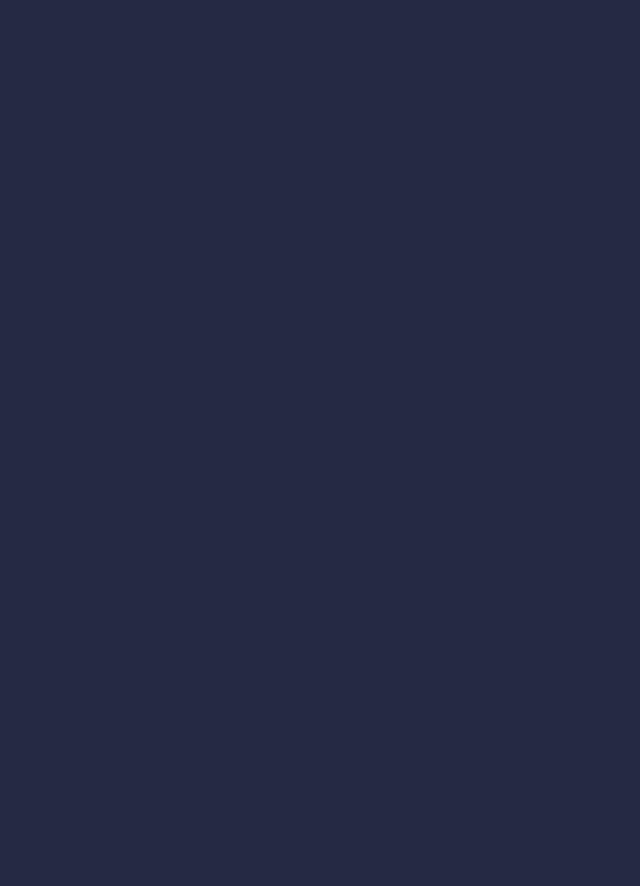
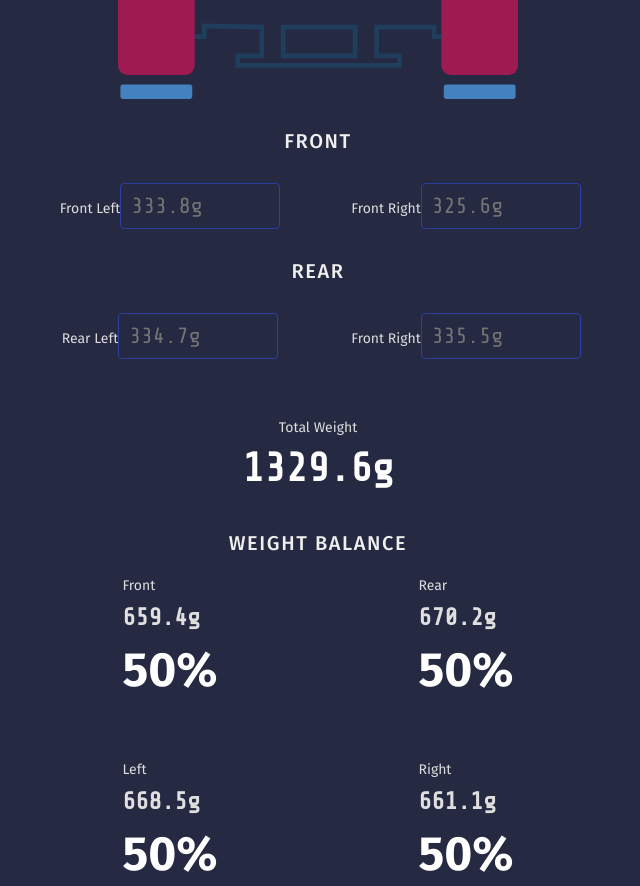
Before and after one commit to ihsanashi/react-rc-scales, a React (Create React App) app: page / in a window 1280 px wide. Shown: the part 620-1506 px from the top of the page, without its empty margins (322-962 px from the left). Before the commit the page ends 800 px from the top, so only its background shows below. Built offline with nearby package versions, Linux system fonts and the light colour scheme.

Commit message:
add UI for rc car

```diff
--- a/src/components/App/App.js
+++ b/src/components/App/App.js
@@ -1,33 +1,115 @@
 import React from 'react';
-import './App.css';
-import {useForm} from 'react-hook-form';
-import {calculateAxleLoad} from '../services/calcService';
+import styles from './App.module.css';
+import { useForm } from 'react-hook-form';
+import { calculateAxleLoad } from '../services/calcService';
 
 export default function App() {
-
-  const { register, handleSubmit, formState: { errors }} = useForm();
+  const {
+    register,
+    handleSubmit,
+    formState: { errors },
+  } = useForm();
 
   const onSubmit = (data) => {
     let result = calculateAxleLoad(data);
     console.log('result', result);
-  }
+  };
 
   return (
-    <div className="body">
-      <div className="wrapper"></div>
-      <h1>RC Scales</h1>
+    <main className={styles.main}>
+      <section className={styles.car__image}>
+        <img src='./rc-car.svg' alt='RC car' />
+      </section>
+      <section>
         <form onSubmit={handleSubmit(onSubmit)}>
-        <input placeholder='Front Left' {...register("frontLeft", { required: true })}/>
+          <h2 className={styles.section__title}>Front</h2>
+          <div className={styles.grid__container}>
+            <div className={styles.input__container}>
+              <label className={styles.label}>Front left</label>
+              <input
+                className={styles.input__value}
+                placeholder='333.8g'
+                {...register('frontLeft', { required: true })}
+              />
               {errors.frontLeft && 'Front Left value is required!'}
-        <input placeholder='Front Right' {...register("frontRight", { required: true })}/>
+            </div>
+            <div className={styles.input__container}>
+              <label className={styles.label}>Front right</label>
+              <input
+                className={styles.input__value}
+                placeholder='325.6g'
+                {...register('frontRight', { required: true })}
+              />
               {errors.frontRight && 'Front Right value is required!'}
-        <input placeholder='Rear Left' {...register("rearLeft", { required: true })}/>
+            </div>
+          </div>
+          <h2 className={styles.section__title}>Rear</h2>
+          <div className={styles.grid__container}>
+            <div className={styles.input__container}>
+              <label className={styles.label}>Rear left</label>
+              <input
+                className={styles.input__value}
+                placeholder='334.7g'
+                {...register('rearLeft', { required: true })}
+              />
               {errors.rearLeft && 'Rear Left value is required!'}
-        <input placeholder='Rear Right' {...register("rearRight", { required: true })}/>
+            </div>
+            <div className={styles.input__container}>
+              <label className={styles.label}>Front right</label>
+              <input
+                className={styles.input__value}
+                placeholder='335.5g'
+                {...register('rearRight', { required: true })}
+              />
               {errors.rearRight && 'Rear Right value is required!'}
-
-        <input type="submit"/>
+            </div>
+          </div>
         </form>
+      </section>
+      <section className={styles.total__weight}>
+        <h5>total weight</h5>
+        <h2>1329.6g</h2>
+      </section>
+      <section className={styles.weight__balance}>
+        <h2 className={styles.section__title}>weight balance</h2>
+        <div className={styles.grid__container}>
+          <div className={styles.input__container}>
+            <label className={styles.label}>Front</label>
+            <h4 className={styles.weight__balance__value}>659.4g</h4>
+            <h2 className={styles.weight__balance__percentage}>50%</h2>
           </div>
-  )
+          <div className={styles.input__container}>
+            <label className={styles.label}>rear</label>
+            <h4 className={styles.weight__balance__value}>670.2g</h4>
+            <h2 className={styles.weight__balance__percentage}>50%</h2>
+          </div>
+          <div className={styles.input__container}>
+            <label className={styles.label}>left</label>
+            <h4 className={styles.weight__balance__value}>668.5g</h4>
+            <h2 className={styles.weight__balance__percentage}>50%</h2>
+          </div>
+          <div className={styles.input__container}>
+            <label className={styles.label}>right</label>
+            <h4 className={styles.weight__balance__value}>661.1g</h4>
+            <h2 className={styles.weight__balance__percentage}>50%</h2>
+          </div>
+        </div>
+      </section>
+      <section className={styles.diagonal__balance}>
+        <h2 className={styles.section__title}>diagonal balance</h2>
+        <div className={styles.grid__container}>
+          <div className={styles.input__container}>
+            <label className={styles.label}>FL + RR</label>
+            <h4 className={styles.weight__balance__value}>660.3g</h4>
+            <h2 className={styles.weight__balance__percentage}>50%</h2>
+          </div>
+          <div className={styles.input__container}>
+            <label className={styles.label}>FR + RL</label>
+            <h4 className={styles.weight__balance__value}>669.3g</h4>
+            <h2 className={styles.weight__balance__percentage}>50%</h2>
+          </div>
+        </div>
+      </section>
+    </main>
+  );
 }
--- /dev/null
+++ b/src/components/App/App.module.css
@@ -0,0 +1,86 @@
+main {
+  padding: 3rem 0.875rem;
+  display: flex;
+  flex-direction: column;
+}
+
+main > section {
+  margin-bottom: 1.875rem;
+}
+
+.input__value,
+.total__weight h2,
+.weight__balance__value {
+  font-family: 'Share Tech Mono', monospace;
+}
+
+.car__image img {
+  display: block;
+  width: 70%;
+  margin: 0 auto;
+}
+
+.section__title {
+  font-size: 1.25rem;
+  font-weight: 500;
+  text-transform: uppercase;
+  text-align: center;
+  letter-spacing: 0.1rem;
+  color: #efefef;
+}
+
+.grid__container {
+  display: grid;
+  grid-template-columns: repeat(2, 1fr);
+  gap: 1.25rem;
+  justify-items: center;
+}
+
+.input__container {
+  margin: 1.25rem 0;
+}
+
+.input__value {
+  margin: 0.625rem 0;
+  color: white;
+  border: 1px solid #2c3ea1;
+  max-width: 160px;
+  font-size: 1.375rem;
+  border-radius: 4px;
+  padding: 0.625rem;
+}
+
+.input__value:focus {
+  border-color: #4862f7;
+}
+
+.label,
+.total__weight h5 {
+  font-size: 0.875rem;
+  font-weight: 400;
+  color: #dedede;
+  text-transform: capitalize;
+}
+
+.total__weight {
+  text-align: center;
+}
+
+.total__weight h2 {
+  font-size: 2.5rem;
+  color: #fefefe;
+  margin: 0.625rem 0;
+}
+
+.weight__balance__value {
+  font-size: 1.5rem;
+  color: #dfdfdf;
+  margin: 0.625rem 0;
+}
+
+.weight__balance__percentage {
+  font-size: 3rem;
+  color: white;
+}
+
+/* OLD BELOW */
```
Lines whose indentation alone changed are shown as unchanged.
